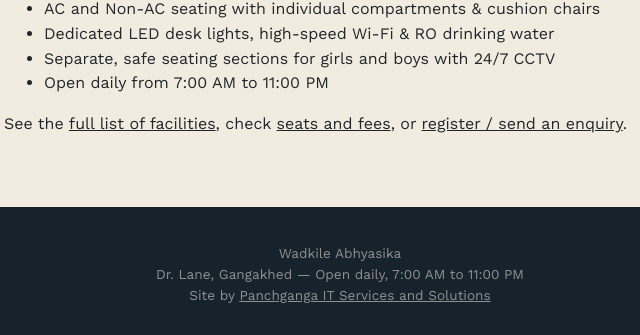
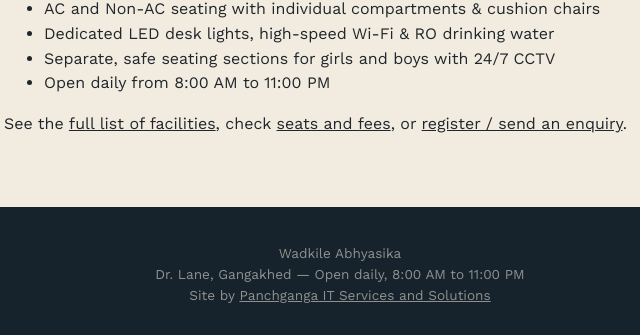
Before and after one commit to rohitwadkile01/Wadkile-Abhyasika, a plain HTML site: page index.html in a window 1280 px wide. Shown: the part 575-910 px from the top of the page, 300-940 px from the left. Drawn offline with nearby package versions, Linux system fonts and the light colour scheme.

Commit message:
Update opening hours from 7:00 AM to 8:00 AM

```diff
--- a/index.html
+++ b/index.html
@@ -43,7 +43,7 @@
     <li>AC and Non-AC seating with individual compartments &amp; cushion chairs</li>
     <li>Dedicated LED desk lights, high-speed Wi-Fi &amp; RO drinking water</li>
     <li>Separate, safe seating sections for girls and boys with 24/7 CCTV</li>
-    <li>Open daily from 7:00 AM to 11:00 PM</li>
+    <li>Open daily from 8:00 AM to 11:00 PM</li>
   </ul>
   <p>See the <a href="facilities.html">full list of facilities</a>, check <a href="pricing.html">seats and fees</a>, or <a href="register.html">register / send an enquiry</a>.</p>
 </section>
@@ -51,7 +51,7 @@
 
 <footer>
   <div>Wadkile Abhyasika</div>
-  <div>Dr. Lane, Gangakhed — Open daily, 7:00 AM to 11:00 PM</div>
+  <div>Dr. Lane, Gangakhed — Open daily, 8:00 AM to 11:00 PM</div>
   <div>
     Site by <a href="https://panchganga-it-website.vercel.app/" target="_blank" rel="noopener">Panchganga IT Services and Solutions</a>
   </div>
```
